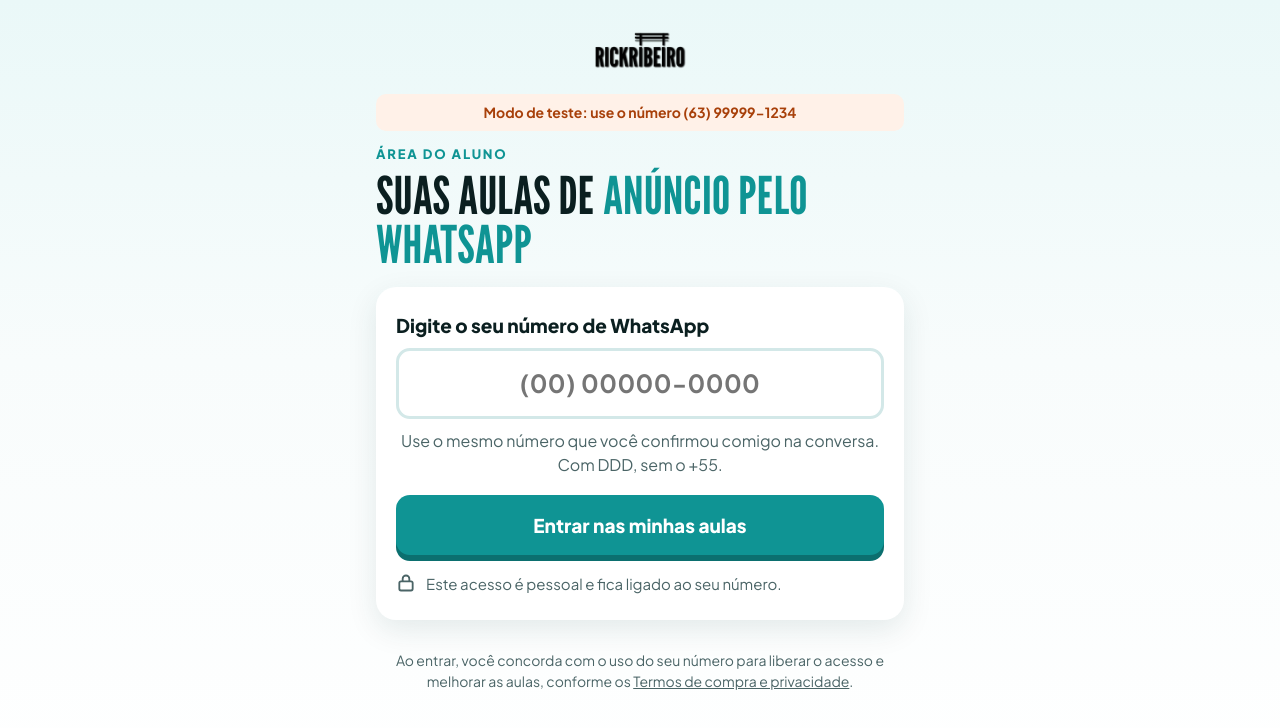
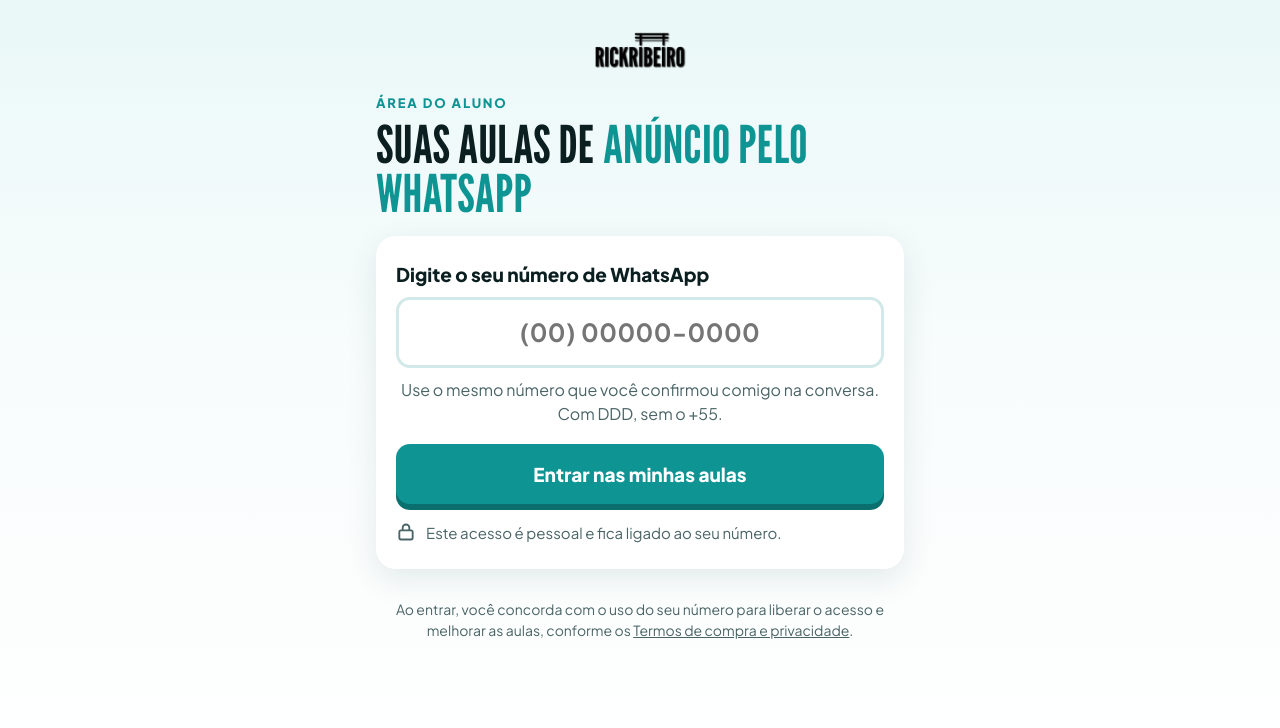
Before and after one commit to ricksoberano/landing-teste, a plain HTML site: page aulas/index.html in a window 1280 px wide. Drawn offline with nearby package versions, Linux system fonts and the light colour scheme.

Commit message:
Area de aulas ligada a planilha de compradores

```diff
--- a/aulas/index.html
+++ b/aulas/index.html
@@ -186,7 +186,7 @@ label { display: block; font-weight: 800; font-size: 19px; margin-bottom: 8px; }
    SCRIPT_URL: o link do "App da Web" do Apps Script da planilha de compradores.
    Enquanto estiver vazio, a página funciona em MODO DE TESTE (número 63 99999-1234).
    ========================================================================= */
-var SCRIPT_URL = '';
+var SCRIPT_URL = 'https://script.google.com/macros/s/AKfycbxIc5lOJcDX8GTSqa1IWHJw1ZYwSIjWidtKicGjyP44ZjTbdIGPZMhEoojU27eUYf9QHg/exec';
 var WHATSAPP_RICK = '556399457700';
 var PIXEL_ID = '2805257373111925';
 
```
